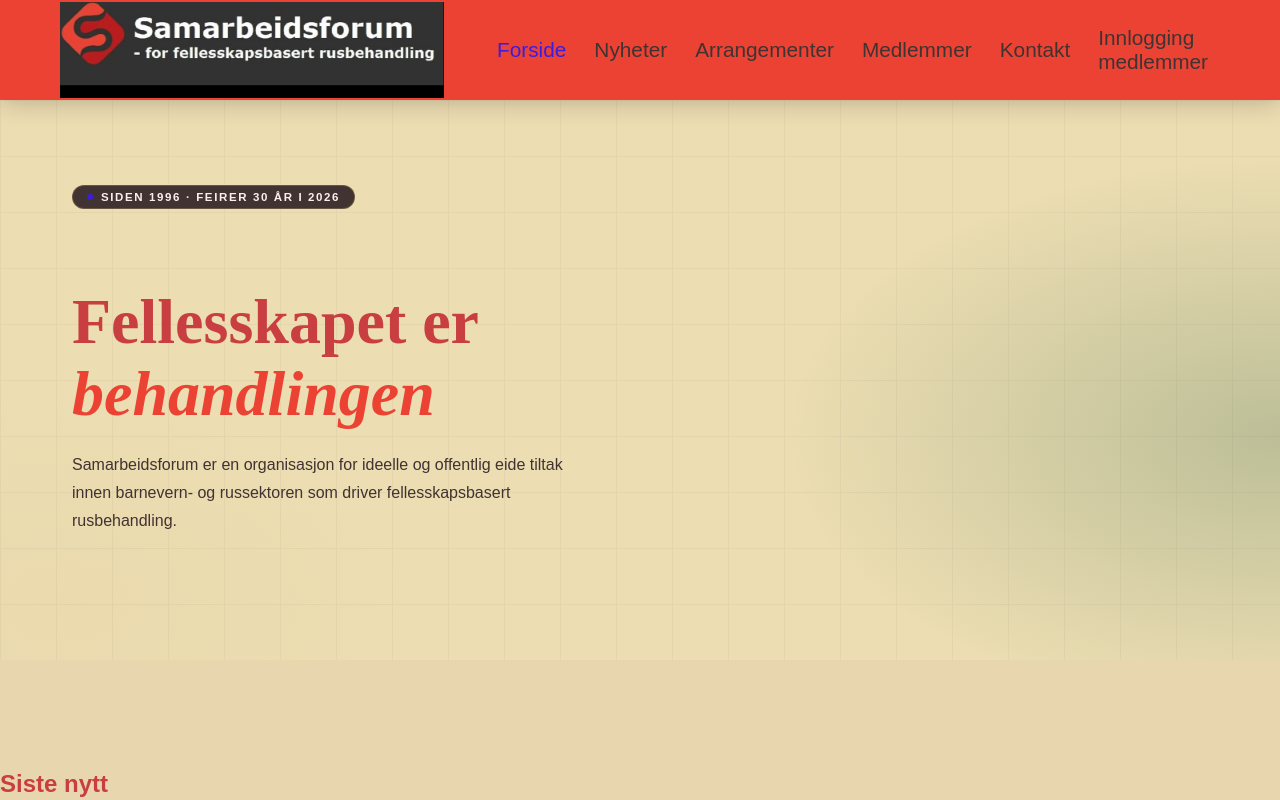
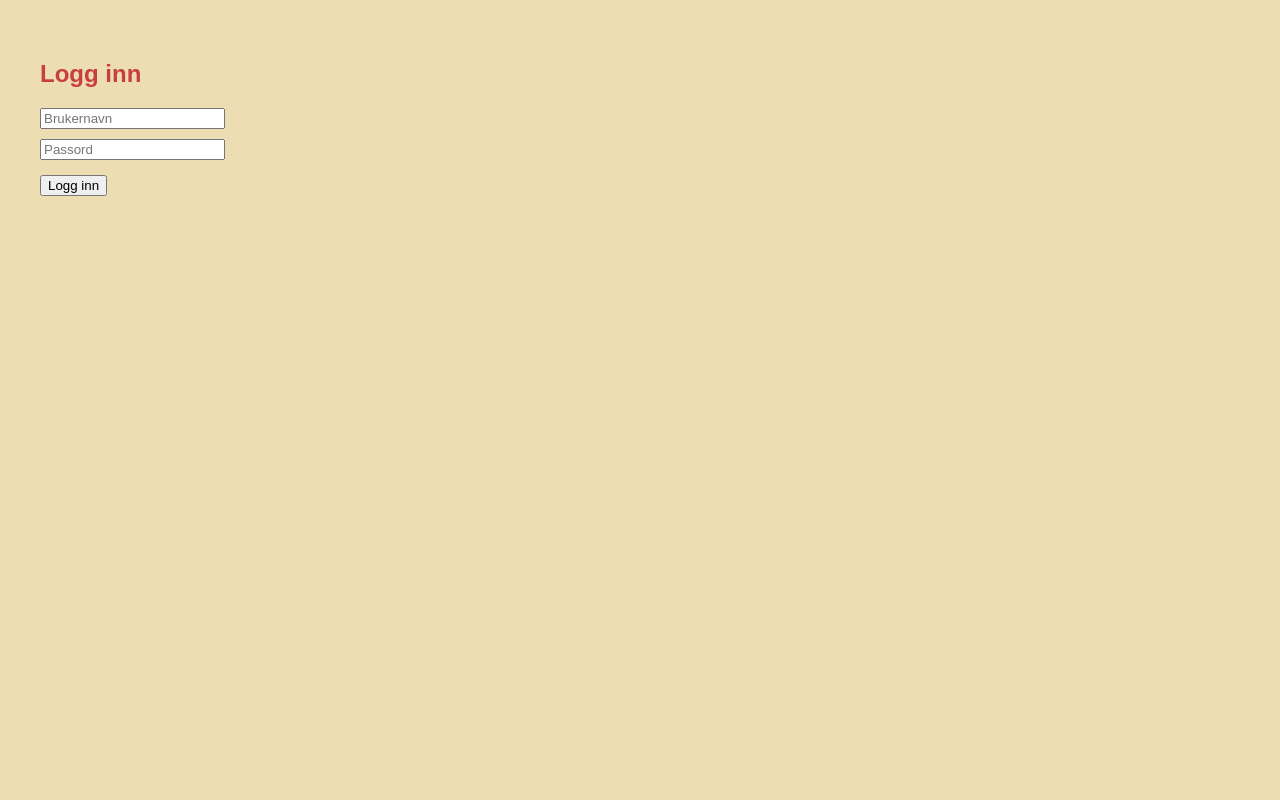
Before and after one commit to Laykajenta/Samarbeidsforum, a React (Vite) app in the folder felleskapsbasert/: page / in a window 1280 px wide. Shown: the top 800 px of the page. Built offline with nearby package versions, Linux system fonts and the light colour scheme.

Commit message:
fått innlogging til å snakke med bakende

```diff
--- a/felleskapsbasert/src/App.jsx
+++ b/felleskapsbasert/src/App.jsx
@@ -5,8 +5,13 @@ import Events from "./components/Events";
 import Members from "./components/Members";
 import Contact from "./components/Contact";
 import Footer from "./components/Footer";
+import Login from "./pages/Login";
 
 export default function App() {
+  return <Login />;
+}
+
+/* export default function App() {
   return (
     <>
       <NavBar />
@@ -18,4 +23,4 @@ export default function App() {
       <Footer />
     </>
   );
-}
+} */
--- /dev/null
+++ b/felleskapsbasert/src/pages/Login.jsx
@@ -0,0 +1,68 @@
+import { useState } from "react";
+
+export default function Login() {
+  const [username, setUsername] = useState("");
+  const [password, setPassword] = useState("");
+
+  async function handleLogin(e) {
+    e.preventDefault();
+
+    console.log("Prøver login...", username, password);
+
+    try {
+      const res = await fetch("http://localhost:4000/api/login", {
+        method: "POST",
+        credentials: "include",
+        headers: {
+          "Content-Type": "application/json",
+        },
+        body: JSON.stringify({ username, password }),
+      });
+
+      console.log("Status:", res.status);
+
+      if (res.ok) {
+
+if (res.ok) {
+  window.location.href = "/medlemmer";
+}
+
+      } else {
+        alert("Feil brukernavn eller passord ❌");
+      }
+
+    } catch (err) {
+      console.error("FEIL:", err);
+    }
+  }
+
+  return (
+    <div style={{ padding: "40px" }}>
+      <h2>Logg inn</h2>
+
+      <form onSubmit={handleLogin}>
+        <div>
+          <input
+            type="text"
+            placeholder="Brukernavn"
+            value={username}
+            onChange={(e) => setUsername(e.target.value)}
+          />
+        </div>
+
+        <div style={{ marginTop: "10px" }}>
+          <input
+            type="password"
+            placeholder="Passord"
+            value={password}
+            onChange={(e) => setPassword(e.target.value)}
+          />
+        </div>
+
+        <button type="submit" style={{ marginTop: "15px" }}>
+          Logg inn
+        </button>
+      </form>
+    </div>
+  );
+}
```
Also changed, not shown: 1 other file (tests, documents, lock files or other folders).
